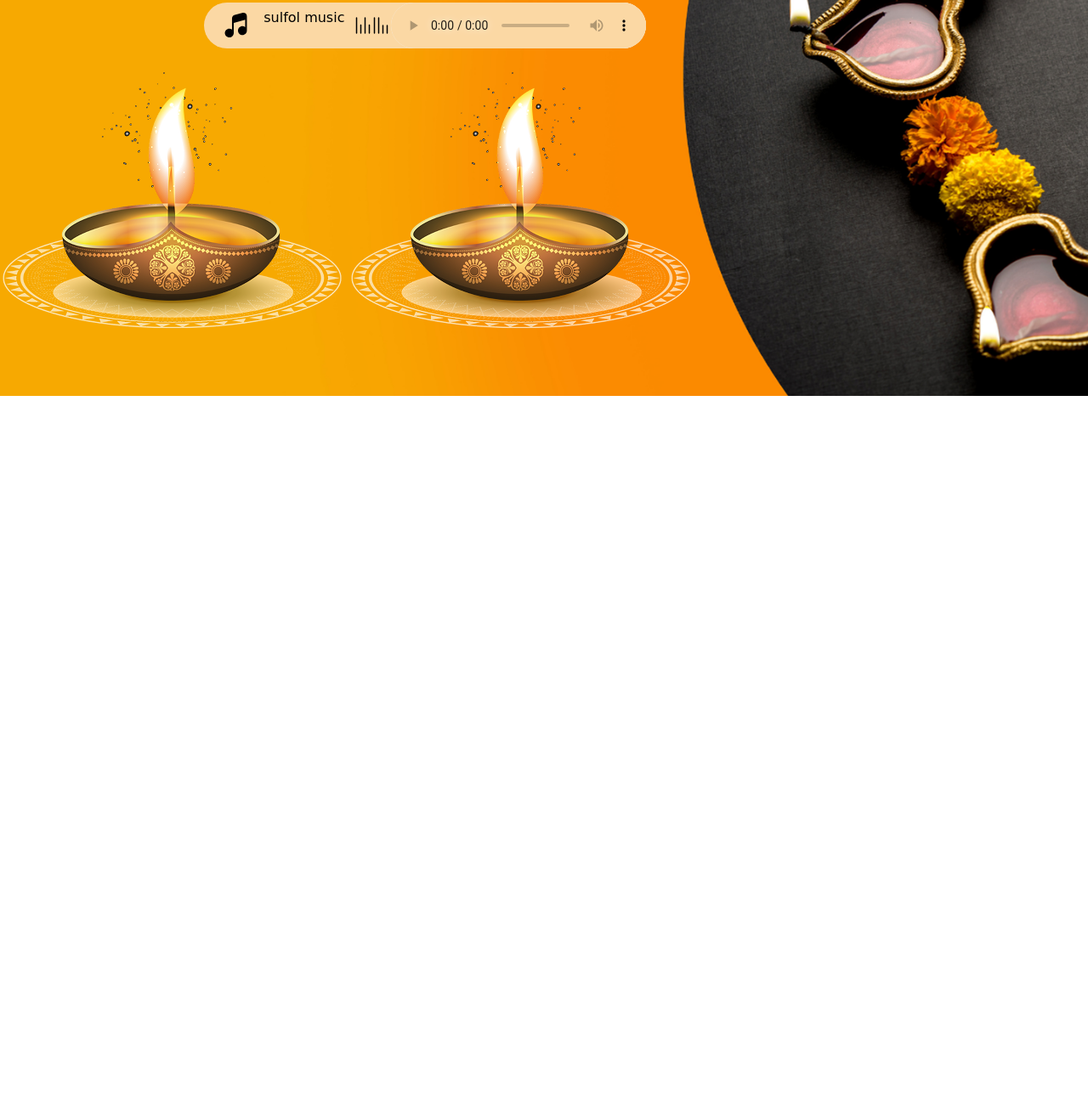
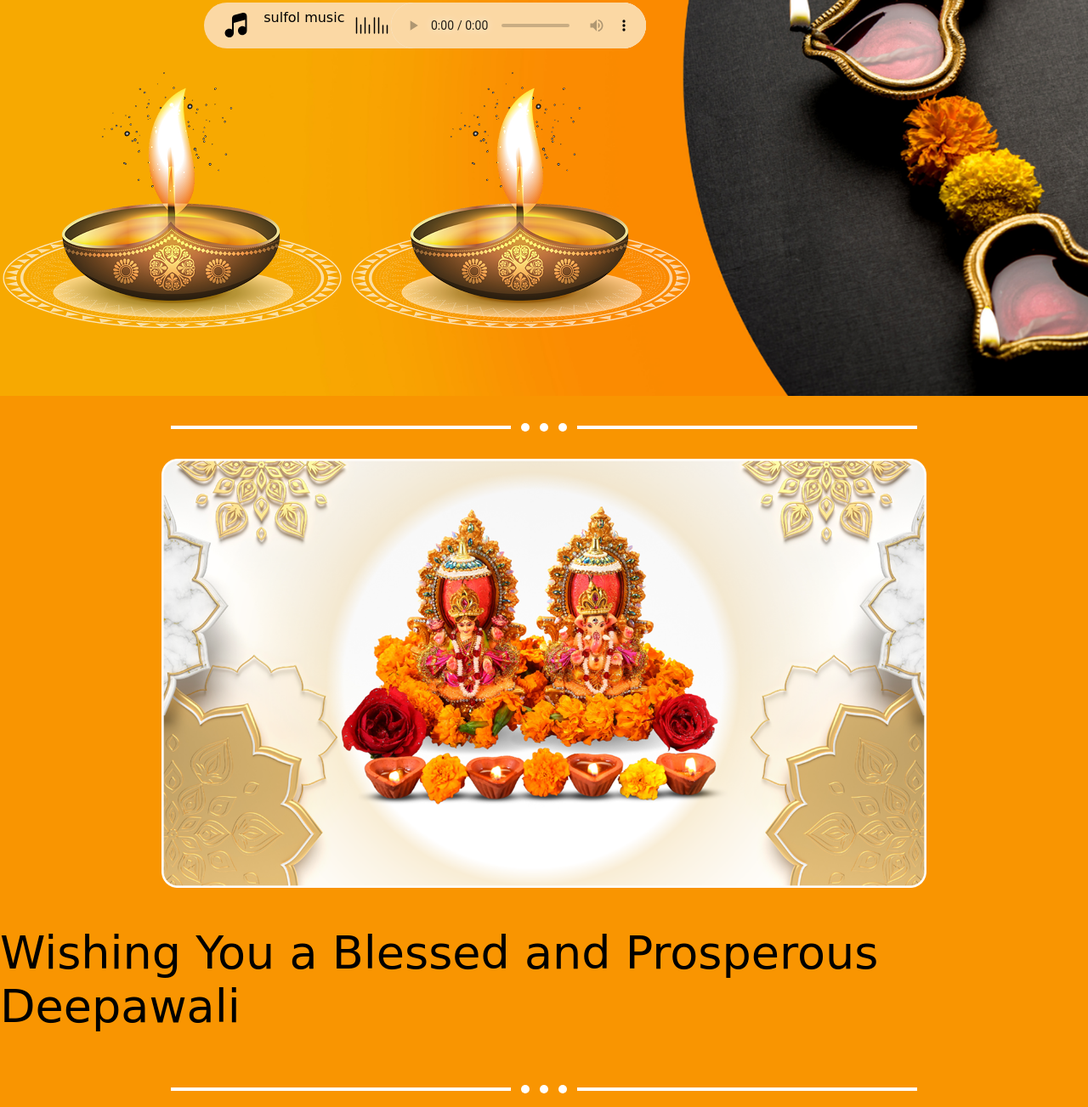
Before and after one commit to MuhammadShoaib74/diwali-wishes, a plain HTML site: page index.html in a window 1280 px wide. Shown: the part 365-1668 px from the top of the page at 85% size. Before the commit the page ends 831 px from the top, so only its background shows below. Drawn offline with Linux system fonts and the light colour scheme; a web font is replaced by a local one.

Commit message:
make changs

```diff
--- a/index.html
+++ b/index.html
@@ -26,7 +26,24 @@
         </div>
         <img class="deepk frist-deepk" src="/img/deepak.png" alt="deepak">
         <img class="deepk second-deepk" src="/img/deepak.png" alt="deepak">
-
+    </section>
+    <section class="lakshami-ganish-section">
+        <div class="line-devider">
+            <div class="line"></div>
+            <div class="cricle"></div>
+            <div class="cricle"></div>
+            <div class="cricle"></div>
+            <div class="line"></div>
+        </div>
+        <img src="/img/lakshmi maa and ganesh ji 1 (1).png" alt="lakshmi maa and ganesh ji">
+        <h2>Wishing You a Blessed and Prosperous Deepawali</h2>
+        <div class="line-devider">
+            <div class="line"></div>
+            <div class="cricle"></div>
+            <div class="cricle"></div>
+            <div class="cricle"></div>
+            <div class="line"></div>
+        </div>
     </section>
 </body>
 </html>
--- a/style.css
+++ b/style.css
@@ -66,3 +66,44 @@ body{
         width: 100%;
     }
 }
+.lakshami-ganish-section {
+    background-color: #F99501;
+    padding-top: 1rem;
+}
+.line-devider{
+    display: flex;
+    margin-inline: auto;
+    align-items: center;
+    justify-content: center;
+    gap: 12px;
+    padding: 1rem;
+
+}
+.line{
+    height: 4px;
+    width: 400px;
+    background-color: white;
+
+}
+.cricle{
+    height: 10px;
+    width: 10px;
+    border-radius: 100%;
+    display: flex;
+    background-color: white;
+    flex-shrink: 0;
+}
+.lakshami-ganish-section img{
+    max-width:900px;
+    width: 100%;
+    display: block;
+    align-items: center;
+    margin-inline: auto;
+    margin-top: 1rem;
+}
+.lakshami-ganish-section h2{
+    font-family: "Style Script", cursive;
+    font-weight: 400;
+    font-size: 54px;
+    font-style: 'StyleScript';
+}
```
Also changed, not shown: img/ganesh.png (added), img/lakshmi maa and ganesh ji 1 (1).png (added), img/lakshmi.png (added), img/little-girl 1.png (added).
